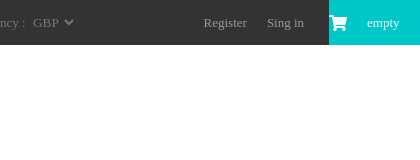
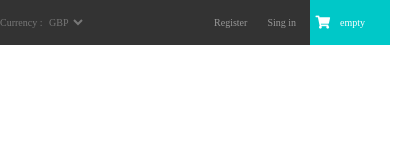
Before and after one commit to Sevo4ok/FashionAvenye, a plain HTML site: page FashionAvenye.html in a window 390 px wide. Shown: the whole page, 420 px wide, since content can reach past the window. Drawn offline with Linux system fonts and the light colour scheme; a web font is replaced by a local one.

Commit message:
head change

```diff
--- a/FashionAvenye.css
+++ b/FashionAvenye.css
@@ -64,13 +64,15 @@ body {
 }
 
 .empty {
+    box-sizing: border-box;
+    padding: 15px;
     align-items: center;
     justify-content: flex-end;
     display: flex;
     width: 147px;
-    height: 45px;
+    height: 100%;
     background-color: #00c8c8;
-    margin-left: 15px;
+    margin-left: 4px;
 }
 
 .empty-text {
@@ -88,3 +90,26 @@ body {
     line-height: 36px;
     color: #ffffff;
 }
+
+@media (max-width: 600px) {
+    .currency {
+        font-size: 10px;
+    }
+    .register {
+        font-size: 10px;
+    }
+    .empty-text {
+        font-size: 10px;
+        margin: 10px;
+    }
+    .currency-select {
+        font-size: 10px;
+    }
+    .empty {
+        width: 80px;
+    }
+    .icon {
+        font-size: 13px;
+        margin-left: 5px;
+    }
+}
```
